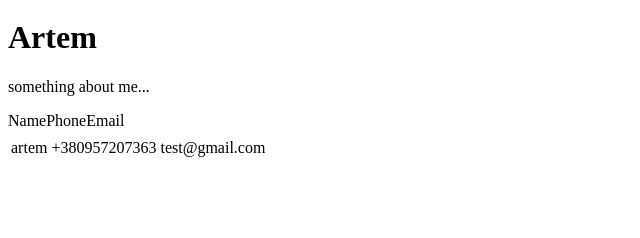
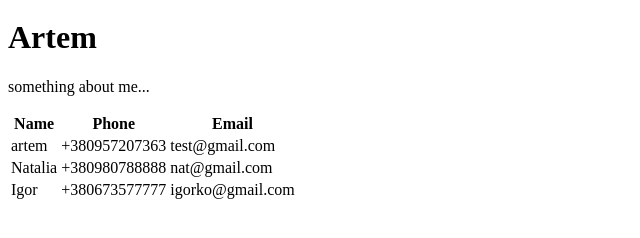
Before and after one commit to IT-Cluster-Academy-FWD/fwdo-2-intro-hml-alpha, a plain HTML site: page team/artem.html in a window 1280 px wide. Shown: the part 284-522 px from the top of the page, without its empty margins (0-640 px from the left). Drawn offline with Linux system fonts and the light colour scheme.

Commit message:
added new rows

```diff
--- a/team/artem.html
+++ b/team/artem.html
@@ -33,15 +33,23 @@
     <p> something about me...</p>
     <table>
       <thead>
-        <tr>Name</tr>
-        <tr>Phone</tr>
-        <tr>Email</tr>
+        <th>Name</th>
+        <th>Phone</th>
+        <th>Email</th>
       </thead>
       <tbody>
         <tr>
           <td>artem</td>
           <td>+380957207363</td>
           <td>test@gmail.com</td>
+        <tr>
+            <td>Natalia</td>
+            <td>+380980788888</td>
+            <td>nat@gmail.com</td></tr>
+        <tr>
+            <td>Igor</td>
+            <td>+380673577777</td>
+            <td>igorko@gmail.com</td></tr>
         </tr>
       </tbody>
     </table>
```
